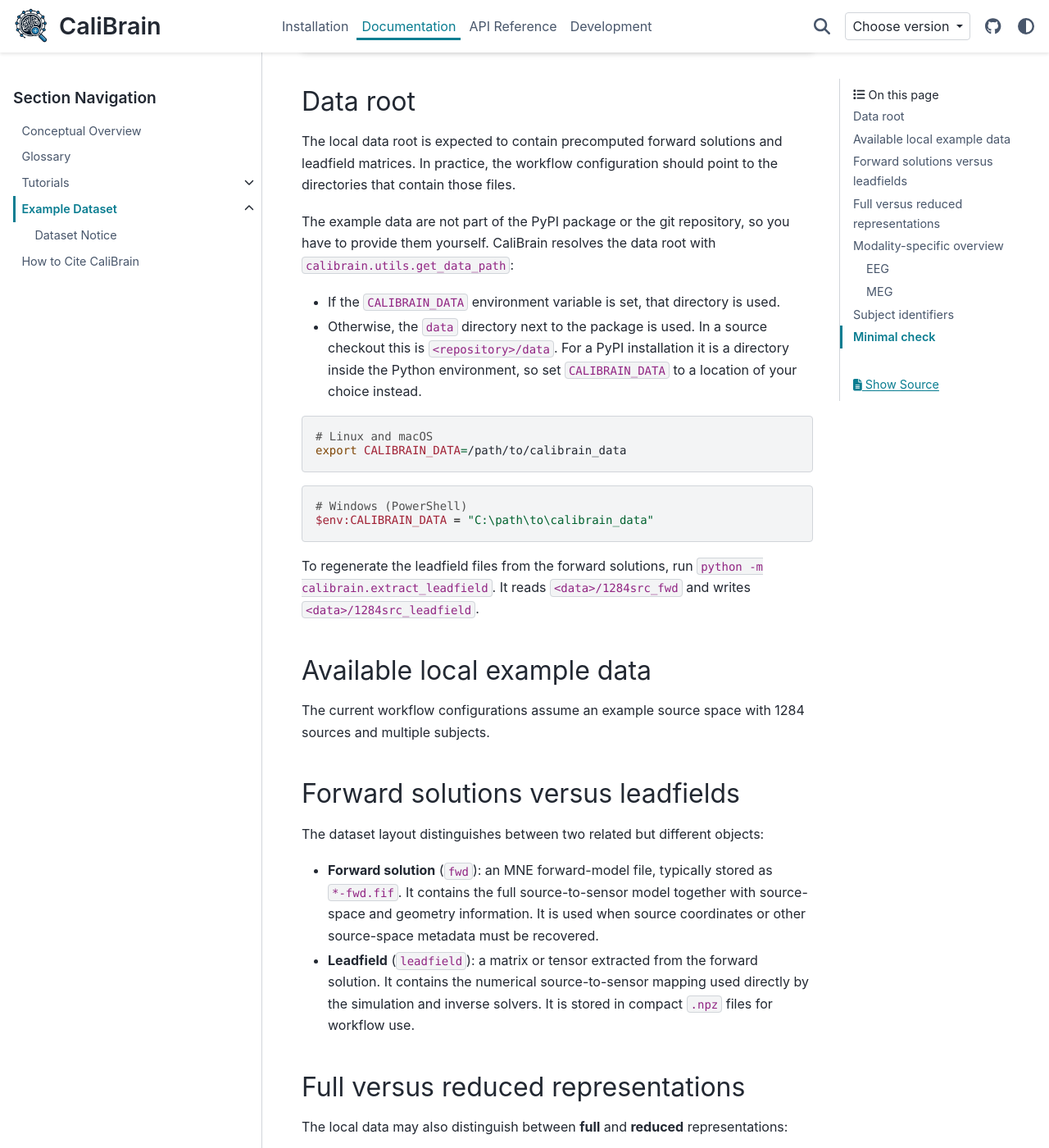
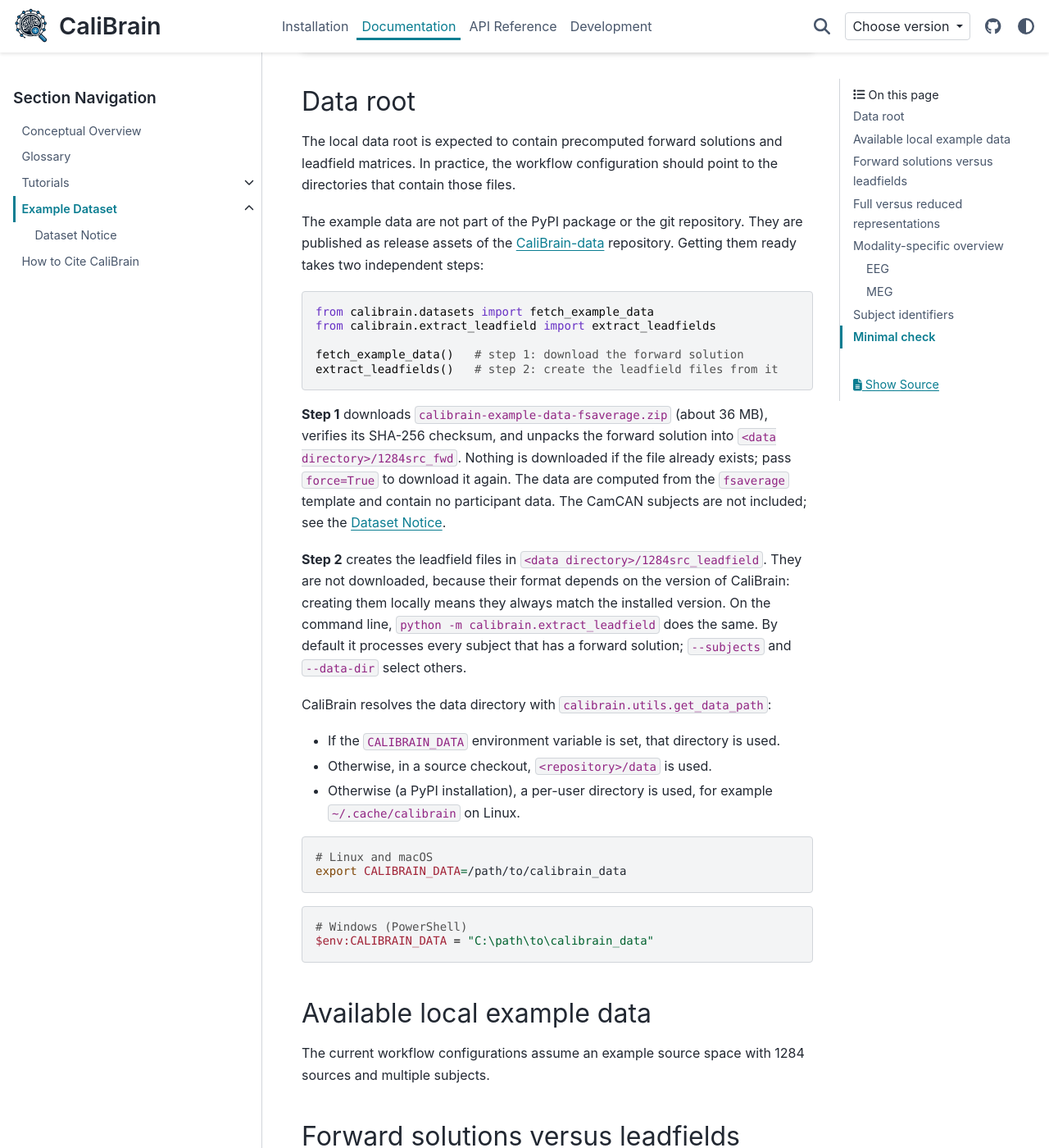
Before and after one commit to braindatalab/CaliBrain, a Sphinx documentation site: the page built from docs/source/datasets/index.rst, in a window 1280 px wide and 1400 px high, scrolled down 704 px. Shown: the whole window at 82% size. Built offline with Sphinx 7.4.7 and the PyData theme 0.15.4, drawn with Linux system fonts in a browser that asks for light colours; pages that are not in the unit, such as notebooks, are missing from menus; comment, search, counter and statistics services are not loaded.

Commit message:
docs: document the two-step example data workflow

```diff
--- a/docs/source/api_reference/index.rst
+++ b/docs/source/api_reference/index.rst
@@ -26,6 +26,8 @@ Top-level public API
    MetricEvaluator
    Visualizer
    DataGenerator
+   fetch_example_data
+   extract_leadfields
    gamma_map_sflex
    gamma_lambda_map_sflex
    BMN
@@ -44,6 +46,8 @@ Top-level public API
    generated/calibrain.MetricEvaluator
    generated/calibrain.Visualizer
    generated/calibrain.DataGenerator
+   generated/calibrain.fetch_example_data
+   generated/calibrain.extract_leadfields
    generated/calibrain.gamma_map_sflex
    generated/calibrain.gamma_lambda_map_sflex
    generated/calibrain.BMN
--- a/docs/source/datasets/index.rst
+++ b/docs/source/datasets/index.rst
@@ -32,15 +32,38 @@ The local data root is expected to contain precomputed forward solutions and
 leadfield matrices. In practice, the workflow configuration should point to the
 directories that contain those files.
 
-The example data are not part of the PyPI package or the git repository, so you
-have to provide them yourself. CaliBrain resolves the data root with
-``calibrain.utils.get_data_path``:
+The example data are not part of the PyPI package or the git repository. They are
+published as release assets of the
+`CaliBrain-data <https://github.com/braindatalab/CaliBrain-data>`_ repository. Getting
+them ready takes two independent steps:
+
+.. code-block:: python
+
+   from calibrain.datasets import fetch_example_data
+   from calibrain.extract_leadfield import extract_leadfields
+
+   fetch_example_data()   # step 1: download the forward solution
+   extract_leadfields()   # step 2: create the leadfield files from it
+
+**Step 1** downloads ``calibrain-example-data-fsaverage.zip`` (about 36 MB), verifies its
+SHA-256 checksum, and unpacks the forward solution into
+``<data directory>/1284src_fwd``. Nothing is downloaded if the file already exists;
+pass ``force=True`` to download it again. The data are computed from the ``fsaverage``
+template and contain no participant data. The CamCAN subjects are not included; see
+the :doc:`Dataset Notice <data_notice>`.
+
+**Step 2** creates the leadfield files in ``<data directory>/1284src_leadfield``. They
+are not downloaded, because their format depends on the version of CaliBrain: creating
+them locally means they always match the installed version. On the command line,
+``python -m calibrain.extract_leadfield`` does the same. By default it processes every
+subject that has a forward solution; ``--subjects`` and ``--data-dir`` select others.
+
+CaliBrain resolves the data directory with ``calibrain.utils.get_data_path``:
 
 - If the ``CALIBRAIN_DATA`` environment variable is set, that directory is used.
-- Otherwise, the ``data`` directory next to the package is used. In a source
-  checkout this is ``<repository>/data``. For a PyPI installation it is a
-  directory inside the Python environment, so set ``CALIBRAIN_DATA`` to a
-  location of your choice instead.
+- Otherwise, in a source checkout, ``<repository>/data`` is used.
+- Otherwise (a PyPI installation), a per-user directory is used, for example
+  ``~/.cache/calibrain`` on Linux.
 
 .. code-block:: bash
 
@@ -52,9 +75,6 @@ have to provide them yourself. CaliBrain resolves the data root with
    # Windows (PowerShell)
    $env:CALIBRAIN_DATA = "C:\path\to\calibrain_data"
 
-To regenerate the leadfield files from the forward solutions, run
-``python -m calibrain.extract_leadfield``. It reads ``<data>/1284src_fwd`` and
-writes ``<data>/1284src_leadfield``.
 
 Available local example data
 ----------------------------
--- a/docs/source/development/changelog.rst
+++ b/docs/source/development/changelog.rst
@@ -15,10 +15,13 @@ Version 1.0.4 (unreleased)
 *   [BREAKING] Free-orientation source simulation now generates one waveform per active source along its cortical normal (rank-one source blocks) instead of an independent waveform per orientation component. Results from earlier free-orientation runs are not comparable.
 *   [BREAKING] ``SourceSimulator.simulate`` now requires the keyword-only argument ``cortical_normals`` for free-orientation simulations, plus ``Q_basis`` for reduced free MEG. Fixed-orientation simulation is unchanged.
 *   [BREAKING] Existing free-orientation leadfield files must be regenerated with ``python -m calibrain.extract_leadfield``, because older files do not contain ``cortical_normals``.
+*   [FEATURE] Added ``calibrain.datasets.fetch_example_data()``, which downloads the example forward solution (the ``fsaverage`` template) from the CaliBrain-data repository on demand. The download is checked against a SHA-256 checksum. The leadfield files are not downloaded: they depend on the CaliBrain version and are created from the forward solution in a separate step.
+*   [FEATURE] Added ``extract_leadfields()`` (also ``python -m calibrain.extract_leadfield``) to create the leadfield files from the forward solutions in the data directory. By default it processes every subject that has a forward solution, and it accepts ``--subjects``, ``--data-dir`` and ``--coil``. Before, the command line failed unless all five example forward solutions were present.
+*   [ENHANCEMENT] The default data directory of an installed package is now a per-user directory instead of a folder inside the Python environment. In a source checkout it is still ``<repository>/data``, and ``CALIBRAIN_DATA`` overrides both.
 *   [FEATURE] Leadfield files, ``LeadfieldBuilder``, and ``DataGenerator`` now carry ``cortical_normals`` (and ``Q_basis`` for MEG). ``LeadfieldBuilder`` computes them for free leadfields built from a forward solution and stores them in cached files, and ``DataGenerator`` saves the normals in the posterior-summary H5 files.
 *   [ENHANCEMENT] ``PyQt5``, ``pyvistaqt``, and ``ipywidgets`` are no longer required dependencies. 3D brain plotting now needs the optional extra, ``pip install "calibrain[viz]"``, and logs an install hint when it is missing.
 *   [ENHANCEMENT] The package version is now defined only in ``calibrain/__init__.py``, and ``pyproject.toml`` reads it from there.
-*   [ENHANCEMENT] The dependencies are now defined only in ``pyproject.toml``, with lower version bounds. ``requirements.txt`` and ``docs/requirements.txt`` were removed, ``environment.yml`` only defines Python and ``pip``, and the unused ``myst-parser`` requirement was dropped. The ``docs`` and ``dev`` extras were updated (``dev`` now includes ``pytest-cov`` and ``ruff``).
+*   [ENHANCEMENT] The dependencies are now defined only in ``pyproject.toml``, with lower version bounds, and ``pooch`` is now a direct dependency. ``requirements.txt`` and ``docs/requirements.txt`` were removed, ``environment.yml`` only defines Python and ``pip``, and the unused ``myst-parser`` requirement was dropped. The ``docs`` and ``dev`` extras were updated (``dev`` now includes ``pytest-cov`` and ``ruff``).
 *   [ENHANCEMENT] The figure scripts in ``viz/`` no longer need ``seaborn``. They use matplotlib and draw the same figures.
 *   [ENHANCEMENT] ``python -m calibrain.extract_leadfield`` and ``python -m calibrain.reduce_fwd`` run the data preparation scripts from an installed package.
 *   [ENHANCEMENT] ``extract_leadfield.py`` validates its inputs: free extraction from a fixed-only forward solution raises a clear ``ValueError``, and it requires surface source spaces and non-zero cortical normals.
```
Also changed, not shown: README.md (+12 -2 lines), docs/source/development/contributing.rst (+29 -0 lines), docs/source/installation/index.rst (+5 -4 lines), docs/source/installation/pypi_installation.rst (+12 -2 lines).
